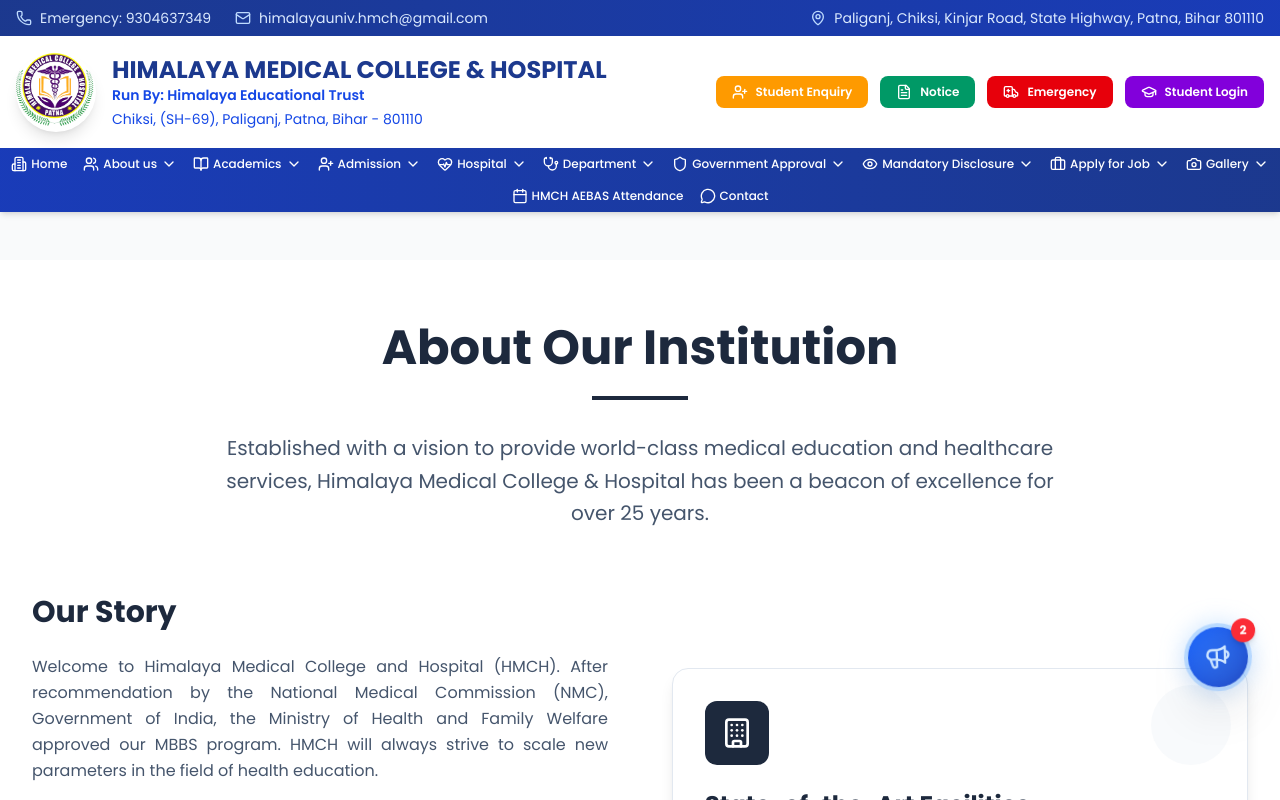
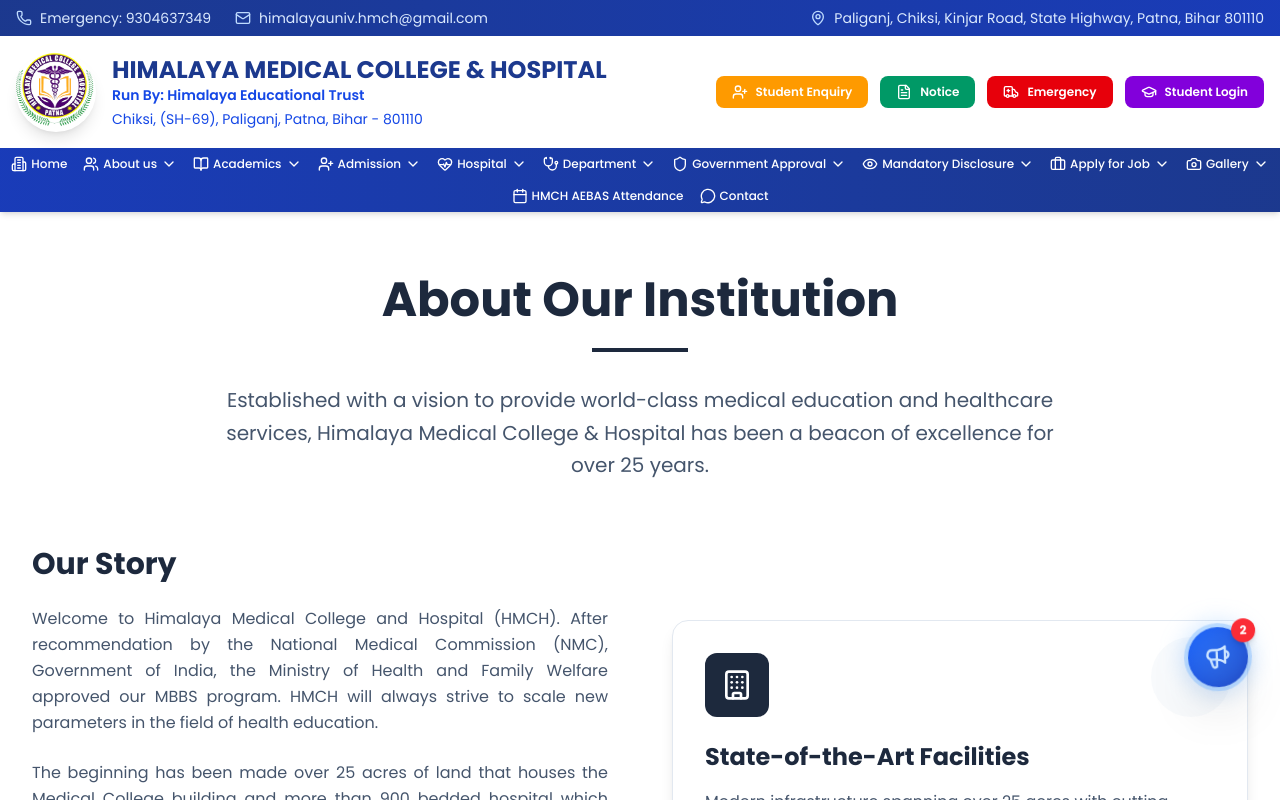
Before and after one commit to prashant0612/hospital-website, a Next.js app: page / in a window 1280 px wide. Shown: the top 800 px of the page. Built offline with nearby package versions, Linux system fonts and the light colour scheme.

Commit message:
initial commit

```diff
--- a/src/app/Component/AboutUs.jsx
+++ b/src/app/Component/AboutUs.jsx
@@ -89,7 +89,7 @@
   ];
 
   return (
-    <div className=" bg-gray-50 pt-12">
+    <div className=" bg-gray-50">
       {/* About Content */}
       <section className="py-8 sm:py-12 lg:py-16 bg-white">
         <div className="max-w-7xl mx-auto px-4 sm:px-6 lg:px-8">
```
